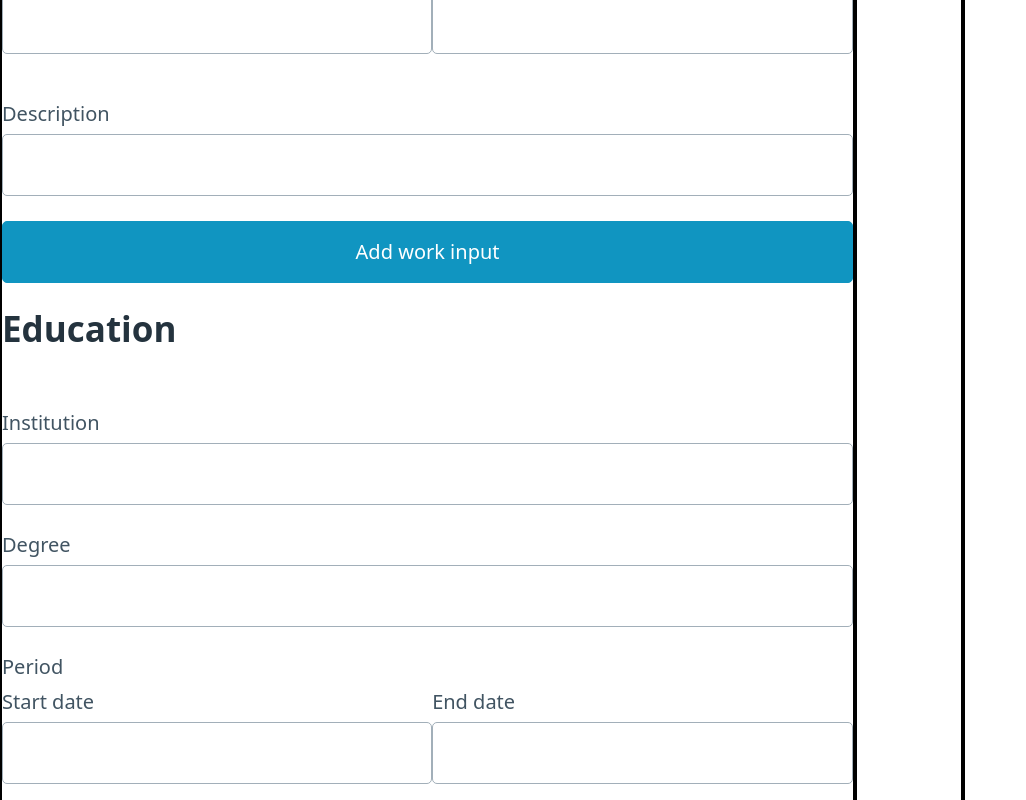
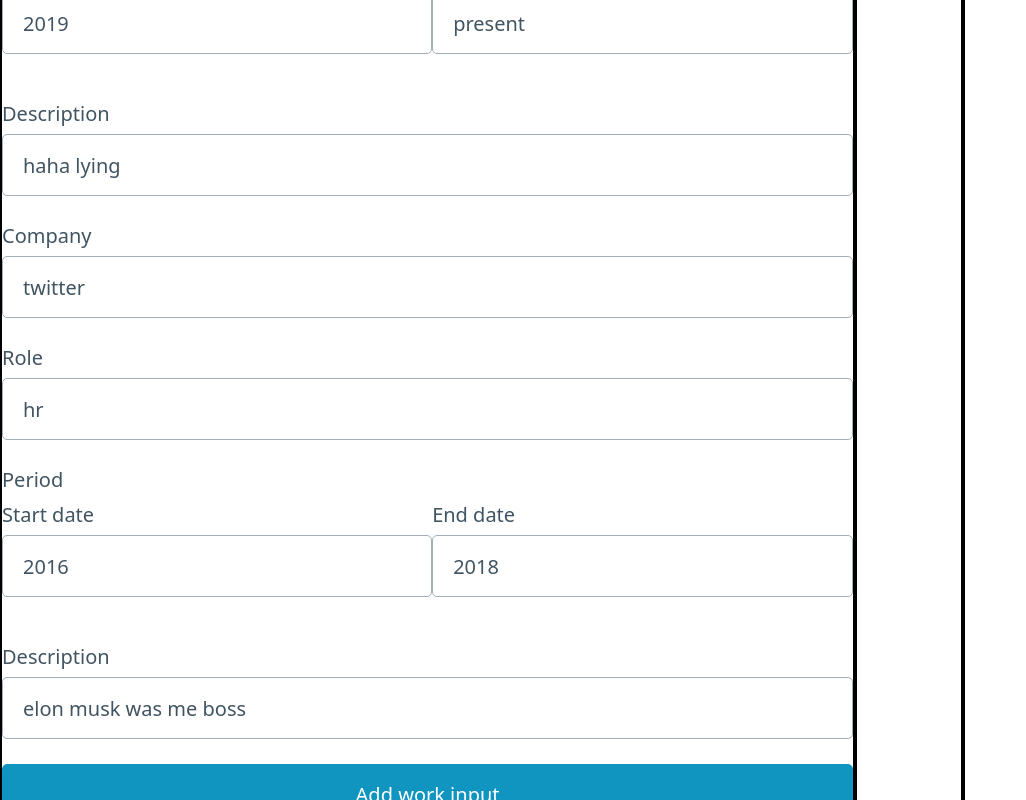
Before and after one commit to devDogra/CV-Generator-Website, a React (Vite) app: page / in a window 1280 px wide. Shown: the part 900-1700 px from the top of the page, without its empty margins (0-1026 px from the left). Built offline with nearby package versions, Linux system fonts and the light colour scheme.

Commit message:
Finish experience input controlled component prototype

```diff
--- a/src/App.jsx
+++ b/src/App.jsx
@@ -2,27 +2,34 @@ import React from "react"
 import "./App.css"
 
 const exp1 = {
+  id: "100",
   type: 'work',
   organisation: 'google',
   role: 'sde',
   startDate: '2019',
-  endDate: 'present'
+  endDate: 'present',
+  description: "haha lying"
 }
 
 const exp2 = {
+  id: "200",
   type: 'work',
   organisation: 'twitter',
   role: 'hr',
   startDate: '2016',
-  endDate: '2018'
+  endDate: '2018',
+  description: "elon musk was me boss"
+
 }
 
 const exp3 = {
+  id: "300",
   type: 'study',
   organisation: 'DTU',
   role: 'computer engineering',
   startDate: '2011',
-  endDate: '2015'
+  endDate: '2015',
+  description: "worst time of me life, i fail;ed myself"
 }
 
 
@@ -35,32 +42,35 @@ export default class App extends React.Component{
       email: 'dedede',
       phone: '',
 
-      // experiences: [{
-      //   type: '',
-      //   organisation: '',
-      //   role: '',
-      //   startDate: '',
-      //   endDate: '',
-      // }],
       experiences: [
         exp1, exp2, exp3
       ]
-
-
     }
     this.handleChange = this.handleChange.bind(this);
   }
   // e is the event of the change,
   // inputName is the 'name' attribute of the input
   // that changed
-  handleChange(e, inputName){
+  handleChange(e, inputName, experienceId){
     this.setState(state => {
       console.log(state);
-      const newState = {
-        [inputName]: e.target.value + "BOOGIE"
+      const newState = {};
+
+      if (experienceId){
+
+        const exps = [...this.state.experiences];
+        const idx = exps.findIndex(exp => exp.id === experienceId);
+        exps[idx][e.target.name] = e.target.value;
+
+        newState.experiences =  exps;
+        return newState;
       }
-      console.log("STATE IS NOW");
-      console.log({...state, ...newState});
+      // console.log(state);
+
+      newState[inputName] =  e.target.value + "BOOGIE"
+
+      // console.log("STATE IS NOW");
+      // console.log({...state, ...newState});
       return newState;
     })
   }
@@ -85,7 +95,6 @@ class PersonalInfoInput extends React.Component{
     super(props);
   }
   render(){
-    console.log(this.props.fullname);
     return (
       <>
         <label  htmlFor="">
@@ -123,18 +132,27 @@ class PersonalInfoInput extends React.Component{
 
 class PeriodInput extends React.Component{
   render(){
+    const {startDate, endDate, expId, onChange} = this.props;
     return(
       <fieldset className="period-input">
       <legend>Period</legend>
 
       <label htmlFor="">
         Start date
-        <input type="text" />
+        <input
+        name="startDate"
+        onChange={e => onChange(e, "startDate", expId)}
+        value={startDate}
+        type="text" />
       </label>
 
       <label htmlFor="">
         End date
-        <input type="text" />
+        <input
+        name="endDate"
+        value={endDate}
+        onChange={e => onChange(e, "endDate", expId)}
+        type="text" />
       </label>
 
     </fieldset>
@@ -145,25 +163,42 @@ class PeriodInput extends React.Component{
 class ExperienceInfoInput extends React.Component{
 
  render(){
-  const study = (this.props.type === "study");
+   const {type, id, organisation, role, startDate, endDate, description, onChange} = this.props.value;
+   const study = (type === "study");
+
   return(
     <div className="work-input">
       <label htmlFor="">
         {study ? "Institution" : "Company"}
-        <input type="text" />
+        <input
+        name="organisation"
+        value={organisation}
+        type="text"
+        onChange={e => this.props.onChange(e, "organisation", id)}/>
       </label>
 
       <label htmlFor="">
         {study ? "Degree" : "Role"}
-        <input type="text" />
+        <input type="text"
+        value={role}
+        name="role"
+        onChange={(e) => this.props.onChange(e, "role", id)}/>
       </label>
 
-      <PeriodInput />
+      <PeriodInput
+      onChange={this.props.onChange}
+      startDate={startDate}
+      endDate={endDate}
+      expId={id}/>
 
       {!study && (
         <label htmlFor="">
           Description
-          <input type="text" />
+          <input type="text"
+          name="description"
+          value={description}
+          onChange={e => this.props.onChange(e, "description", id)}
+          />
         </label>
       )}
 
@@ -191,13 +226,27 @@ class ResumeForm extends React.Component{
 
         <h2>Work experience</h2>
         <div className="work-experience-form">
-          <ExperienceInfoInput/>
+          <ExperienceInfoInput
+          idx={0}
+          onChange={this.props.onChange}
+          value={this.props.experiences[0]}
+          />
+
+          <ExperienceInfoInput
+          idx={1}
+          onChange={this.props.onChange}
+          value={this.props.experiences[1]}
+          />
           <button type="button">Add work input</button>
         </div>
 
         <h2>Education</h2>
         <div className="education-form">
-         <ExperienceInfoInput type="study" />
+         <ExperienceInfoInput
+         idx={2}
+          onChange={this.props.onChange}
+         value={this.props.experiences[2]}
+         type="study" />
           <button type="button">Add education input</button>
         </div>
 
```
